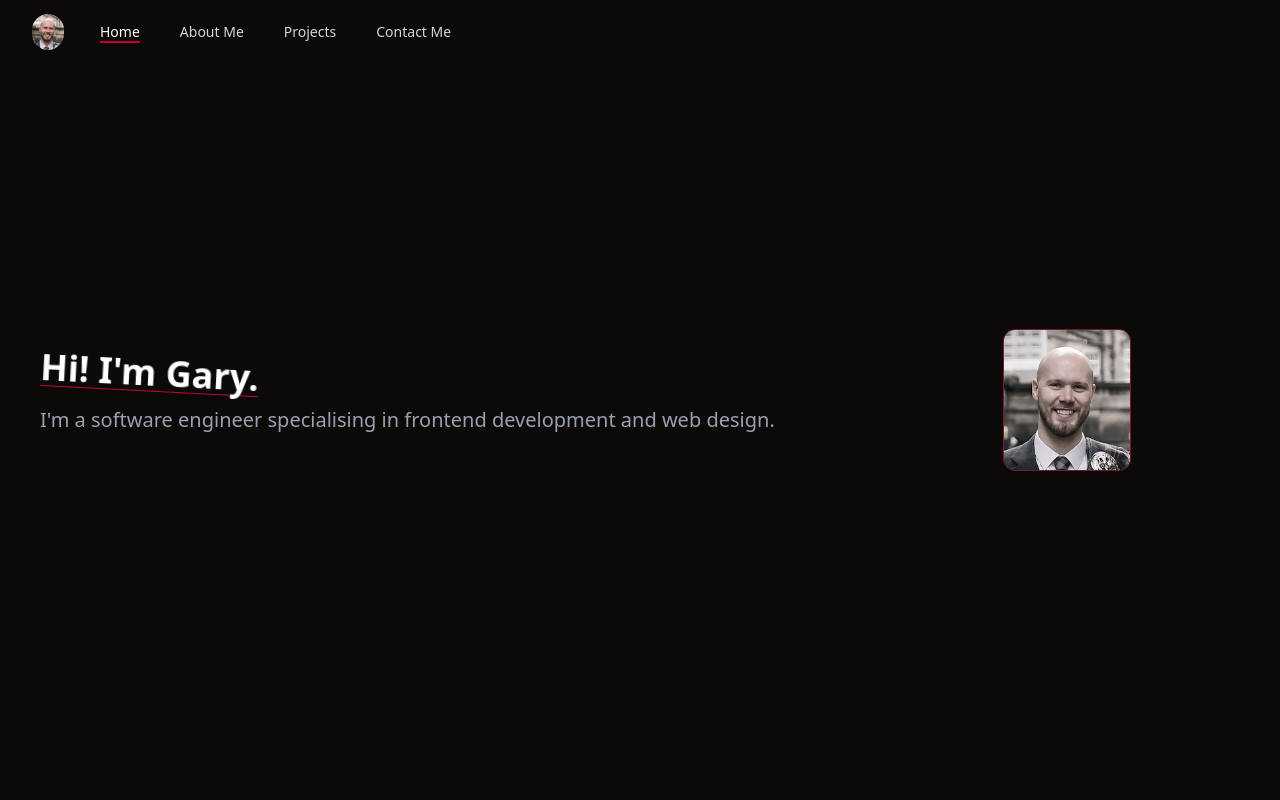
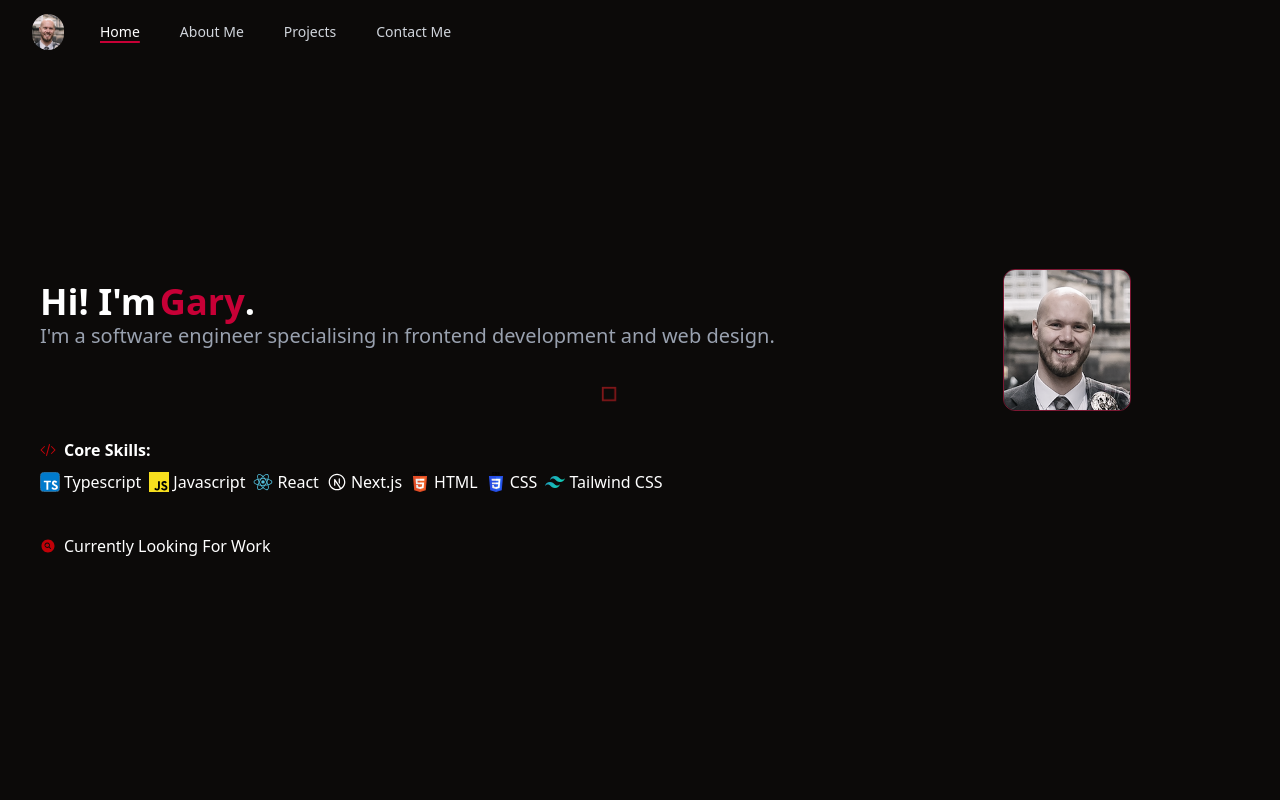
Before and after one commit to Gclark04432/portfolio-site, a Next.js app: page / in a window 1280 px wide. Shown: the top 800 px of the page. Built offline with nearby package versions, Linux system fonts and the light colour scheme.

Commit message:
Adds simple animations to home section along with core skills and work status

```diff
--- /dev/null
+++ b/public/logos/NextjsWhite.tsx
@@ -0,0 +1,20 @@
+import { SVGProps } from 'react';
+
+import { ReactElement } from 'react';
+
+export const NextjsWhiteLogo = ({
+  width = '20',
+  height = '20',
+}: SVGProps<string>): ReactElement => {
+  return (
+    <svg
+      width={width}
+      height={height}
+      fill='#FFFFFF'
+      xmlns='http://www.w3.org/2000/svg'
+      viewBox='0 0 48 48'
+    >
+      <path d='M 24 4 C 12.972 4 4 12.972 4 24 C 4 35.028 12.972 44 24 44 C 35.028 44 44 35.028 44 24 C 44 12.972 35.028 4 24 4 z M 24 7 C 33.374 7 41 14.626 41 24 C 41 29.852 38.027672 35.020078 33.513672 38.080078 L 19.742188 17.660156 C 19.375187 17.113156 18.687547 16.874453 18.060547 17.064453 C 17.430547 17.258453 17 17.841 17 18.5 L 17 31.5 C 17 32.328 17.672 33 18.5 33 C 19.328 33 20 32.328 20 31.5 L 20 23.40625 L 30.876953 39.533203 C 28.770953 40.468203 26.448 41 24 41 C 14.626 41 7 33.374 7 24 C 7 14.626 14.626 7 24 7 z M 29.5 15 C 28.672 15 28 15.672 28 16.5 L 28 24.986328 L 31 29.289062 L 31 16.5 C 31 15.672 30.328 15 29.5 15 z' />
+    </svg>
+  );
+};
--- a/public/logos/index.tsx
+++ b/public/logos/index.tsx
@@ -14,6 +14,7 @@ import { JenkinsLogo } from './Jenkins';
 import { AWSLogo } from './AWSLogo';
 import { NestJSLogo } from './NestJS';
 import { ExpressLogo } from './Express';
+import { NextjsWhiteLogo } from './NextjsWhite';
 
 export {
   JavascriptLogo,
@@ -32,4 +33,5 @@ export {
   AWSLogo,
   NestJSLogo,
   ExpressLogo,
+  NextjsWhiteLogo,
 };
--- a/src/app/globals.css
+++ b/src/app/globals.css
@@ -7,17 +7,6 @@
 }
 
 @theme {
-  --animate-wiggle: wiggle 1s ease-in-out infinite;
-  @keyframes wiggle {
-    0%,
-    100% {
-      transform: rotate(-3deg);
-    }
-    50% {
-      transform: rotate(3deg);
-    }
-  }
-
   --animate-rotate-border: rotate-border 3s linear infinite;
 
   @keyframes rotate-border {
@@ -25,4 +14,30 @@
       --border-angle: 360deg;
     }
   }
+
+  --animate-box-slide: box-slide 10s linear infinite;
+  @keyframes box-slide {
+    0% {
+      margin-left: 0;
+    }
+    50% {
+      margin-left: 98%;
+      transform: scale(2);
+    }
+    100% {
+      margin-left: 0;
+      transform: scale(1);
+    }
+  }
+
+  --animate-pulse: pulse 2s linear infinite;
+  @keyframes pulse {
+    0%,
+    100% {
+      transform: scale(1);
+    }
+    50% {
+      transform: scale(1.05);
+    }
+  }
 }
--- a/src/app/home.tsx
+++ b/src/app/home.tsx
@@ -1,23 +1,43 @@
 'use client';
+
+import {
+  CodeBracketIcon,
+  MagnifyingGlassCircleIcon,
+} from '@heroicons/react/24/solid';
+import {
+  CSSLogo,
+  HTMLLogo,
+  JavascriptLogo,
+  NextjsWhiteLogo,
+  ReactLogo,
+  TailwindcssLogo,
+  TypescriptLogo,
+} from '../../public/logos';
 
 export const Home = () => {
   return (
     <section
       id='home'
-      className='flex h-screen w-screen items-center justify-center'
+      className='flex h-screen w-screen flex-col justify-center bg-stone-950'
     >
-      <div className='flex h-screen w-4/6 flex-wrap items-center justify-start bg-stone-950 p-10'>
+      <div className='flex w-full'>
+        <div className='flex w-4/6 flex-wrap items-center justify-start p-10'>
           <div>
-          <div className='animate-wiggle w-full text-4xl font-extrabold text-white underline decoration-rose-700 decoration-1 underline-offset-5'>
-            Hi! I'm Gary.
+            <div className='flex w-full text-4xl font-extrabold'>
+              <div className='text-white'>Hi! I'm</div>
+              <div className='ml-1 animate-pulse text-rose-700'>Gary</div>
+              <div className='text-white'>.</div>
             </div>
             <div className='w-full text-xl font-medium text-gray-400'>
-            I'm a software engineer specialising in frontend development and web
-            design.
+              I'm a software engineer specialising in frontend development and
+              web design.
+            </div>
+            <div className='mt-10 flex w-full justify-between'>
+              <div className='animate-box-slide h-2 w-2 border-1 border-red-900' />
             </div>
           </div>
         </div>
-      <div className='flex h-screen w-2/6 items-center justify-center bg-stone-950'>
+        <div className='flex w-2/6 items-center justify-center'>
           <div className='shrink-0 items-center'>
             <img
               alt='Gary Clark'
@@ -26,6 +46,47 @@ export const Home = () => {
             />
           </div>
         </div>
+      </div>
+      <div className='flex w-full flex-col pl-10 text-white'>
+        <div className='mb-2 flex font-bold text-white'>
+          <CodeBracketIcon className='mr-2 w-4 text-red-700' />
+          Core Skills:
+        </div>
+        <div className='flex flex-wrap'>
+          <div className='mr-2 flex items-center'>
+            <TypescriptLogo />
+            <div className='ml-1'>Typescript</div>
+          </div>
+          <div className='mr-2 flex items-center'>
+            <JavascriptLogo />
+            <div className='ml-1'>Javascript</div>
+          </div>
+          <div className='mr-2 flex items-center'>
+            <ReactLogo />
+            <div className='ml-1'>React</div>
+          </div>
+          <div className='mr-2 flex items-center'>
+            <NextjsWhiteLogo />
+            <div className='ml-1'>Next.js</div>
+          </div>
+          <div className='mr-2 flex items-center'>
+            <HTMLLogo />
+            <div className='ml-1'>HTML</div>
+          </div>
+          <div className='mr-2 flex items-center'>
+            <CSSLogo />
+            <div className='ml-1'>CSS</div>
+          </div>
+          <div className='mr-2 flex items-center'>
+            <TailwindcssLogo />
+            <div className='ml-1'>Tailwind CSS</div>
+          </div>
+        </div>
+      </div>
+      <div className='mt-10 flex w-full pl-10 text-white'>
+        <MagnifyingGlassCircleIcon className='mr-2 w-4 text-red-700' />
+        Currently Looking For Work
+      </div>
     </section>
   );
 };
--- a/src/app/page.tsx
+++ b/src/app/page.tsx
@@ -5,7 +5,7 @@ import { ContactMe } from './contact';
 
 export default function Page() {
   return (
-    <div className='h-screen w-screen overflow-y-scroll'>
+    <div className='h-screen w-screen'>
       <Home />
       <About />
       <Projects />
```
Lines whose indentation alone changed are shown as unchanged.
